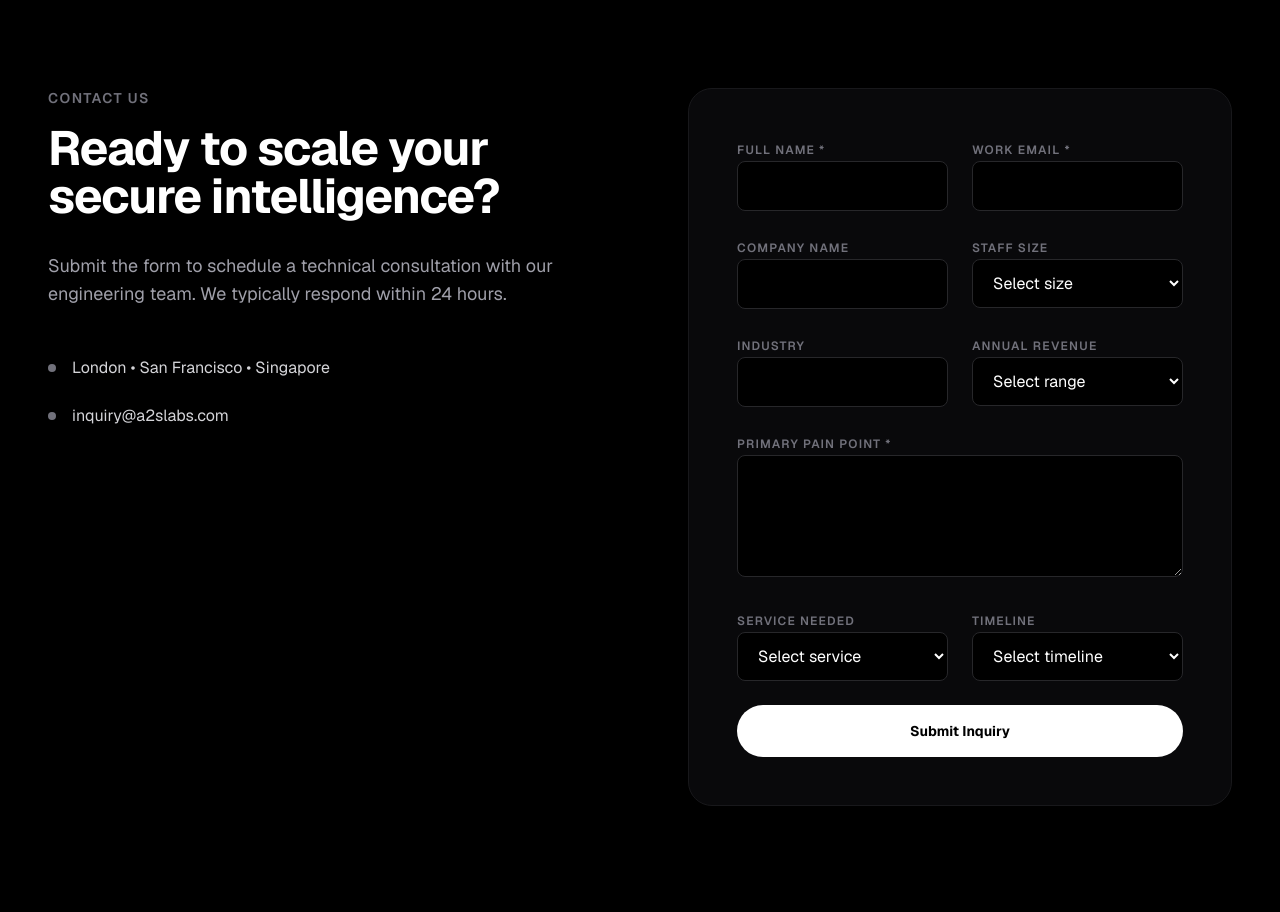
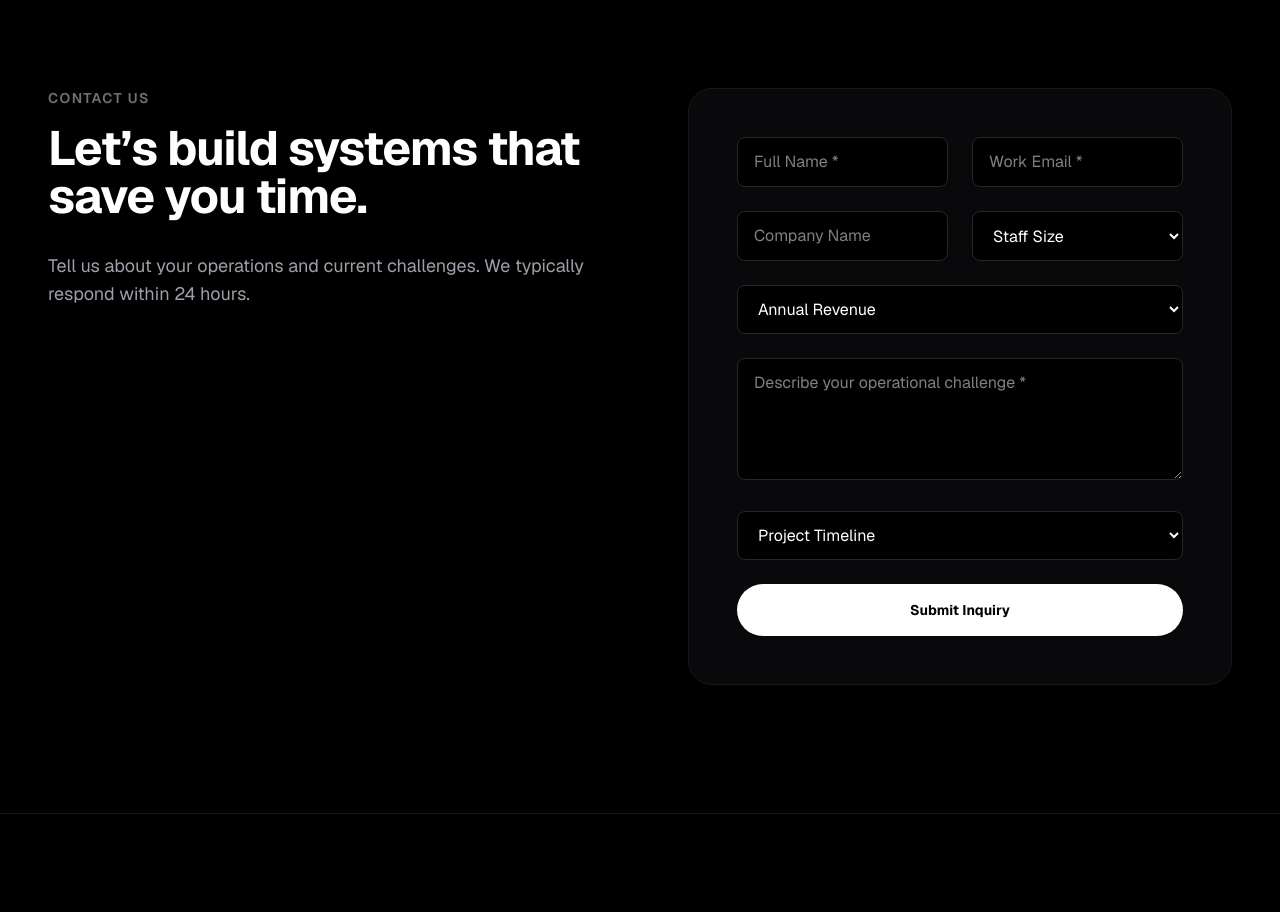
Before and after one commit to saifalid23/a2slabs-website, a Next.js app: page / in a window 1280 px wide. Shown: the part 3480-4392 px from the top of the page. Built offline with nearby package versions, Linux system fonts and the light colour scheme.

Commit message:
fix contact form submission using URL encoded POST

```diff
--- a/components/ContactForm.tsx
+++ b/components/ContactForm.tsx
@@ -4,19 +4,21 @@ import { useState } from "react";
 
 export default function ContactForm() {
     const [status, setStatus] = useState<"idle" | "loading" | "success" | "error">("idle");
+
     const [formData, setFormData] = useState({
         fullName: "",
         workEmail: "",
         companyName: "",
         staffSize: "",
-        industry: "",
         annualRevenue: "",
         painPoint: "",
         serviceNeeded: "",
         timeline: "",
     });
 
-    const handleChange = (e: React.ChangeEvent<HTMLInputElement | HTMLTextAreaElement | HTMLSelectElement>) => {
+    const handleChange = (
+        e: React.ChangeEvent<HTMLInputElement | HTMLTextAreaElement | HTMLSelectElement>
+    ) => {
         const { name, value } = e.target;
         setFormData((prev) => ({ ...prev, [name]: value }));
     };
@@ -25,15 +27,23 @@ export default function ContactForm() {
         e.preventDefault();
         setStatus("loading");
 
-        const webhookUrl = process.env.NEXT_PUBLIC_WEBHOOK_URL || "https://example.com/webhook";
+        const webhookUrl =
+            process.env.NEXT_PUBLIC_WEBHOOK_URL ||
+            "https://script.google.com/macros/s/AKfycbxt4HR3CnGlsnSpppdUreoGOa3pVyaa3olLtmltdWyybwfZR8etBo0RdSXxx3AyhIEa/exec";
 
         try {
             const response = await fetch(webhookUrl, {
                 method: "POST",
-                headers: {
-                    "Content-Type": "application/json",
-                },
-                body: JSON.stringify(formData),
+                body: new URLSearchParams({
+                    fullName: formData.fullName,
+                    workEmail: formData.workEmail,
+                    companyName: formData.companyName,
+                    staffSize: formData.staffSize,
+                    annualRevenue: formData.annualRevenue,
+                    painPoint: formData.painPoint,
+                    serviceNeeded: formData.serviceNeeded,
+                    timeline: formData.timeline,
+                }),
             });
 
             if (response.ok) {
@@ -43,7 +53,6 @@ export default function ContactForm() {
                     workEmail: "",
                     companyName: "",
                     staffSize: "",
-                    industry: "",
                     annualRevenue: "",
                     painPoint: "",
                     serviceNeeded: "",
@@ -63,38 +72,27 @@ export default function ContactForm() {
             <div className="container mx-auto px-6 md:px-12">
                 <div className="grid gap-24 lg:grid-cols-2">
                     <div>
-                        <h2 className="mb-4 text-sm font-semibold uppercase tracking-widest text-zinc-500">Contact Us</h2>
+                        <h2 className="mb-4 text-sm font-semibold uppercase tracking-widest text-zinc-500">
+                            Contact Us
+                        </h2>
                         <h3 className="mb-8 text-4xl font-bold tracking-tight text-white md:text-5xl">
-                            Ready to scale your <br /> secure intelligence?
+                            Let’s build systems that save you time.
                         </h3>
                         <p className="mb-12 text-lg text-zinc-400">
-                            Submit the form to schedule a technical consultation with our engineering team.
+                            Tell us about your operations and current challenges.
                             We typically respond within 24 hours.
                         </p>
-
-                        <div className="space-y-6">
-                            <div className="flex items-center space-x-4">
-                                <div className="h-2 w-2 rounded-full bg-zinc-500"></div>
-                                <span className="text-zinc-300">London • San Francisco • Singapore</span>
-                            </div>
-                            <div className="flex items-center space-x-4">
-                                <div className="h-2 w-2 rounded-full bg-zinc-500"></div>
-                                <span className="text-zinc-300">inquiry@a2slabs.com</span>
-                            </div>
-                        </div>
                     </div>
 
                     <div className="rounded-3xl border border-zinc-900 bg-zinc-950 p-8 md:p-12">
                         {status === "success" ? (
                             <div className="flex h-full flex-col items-center justify-center py-12 text-center">
-                                <div className="mb-6 flex h-16 w-16 items-center justify-center rounded-full bg-zinc-800 text-white">
-                                    <svg className="h-8 w-8" fill="none" stroke="currentColor" viewBox="0 0 24 24">
-                                        <path strokeLinecap="round" strokeLinejoin="round" strokeWidth={2} d="M5 13l4 4L19 7" />
-                                    </svg>
-                                </div>
-                                <h4 className="mb-4 text-2xl font-bold text-white">Inquiry Received</h4>
+                                <h4 className="mb-4 text-2xl font-bold text-white">
+                                    Inquiry Received
+                                </h4>
                                 <p className="text-zinc-500">
-                                    Thank you for your interest. One of our engineers will be in touch shortly.
+                                    Thanks for reaching out. We’ll review your
+                                    details and respond shortly.
                                 </p>
                                 <button
                                     onClick={() => setStatus("idle")}
@@ -106,167 +104,99 @@ export default function ContactForm() {
                         ) : (
                             <form onSubmit={handleSubmit} className="space-y-6">
                                 <div className="grid gap-6 md:grid-cols-2">
-                                    <div className="space-y-2">
-                                        <label htmlFor="fullName" className="text-xs font-semibold uppercase tracking-widest text-zinc-500">
-                                            Full Name *
-                                        </label>
                                     <input
                                         required
                                         type="text"
-                                            id="fullName"
                                         name="fullName"
+                                        placeholder="Full Name *"
                                         value={formData.fullName}
                                         onChange={handleChange}
-                                            className="w-full rounded-lg border border-zinc-800 bg-black px-4 py-3 text-white transition-colors focus:border-zinc-500 focus:outline-none"
+                                        className="w-full rounded-lg border border-zinc-800 bg-black px-4 py-3 text-white focus:border-zinc-500 focus:outline-none"
                                     />
-                                    </div>
-                                    <div className="space-y-2">
-                                        <label htmlFor="workEmail" className="text-xs font-semibold uppercase tracking-widest text-zinc-500">
-                                            Work Email *
-                                        </label>
+
                                     <input
                                         required
                                         type="email"
-                                            id="workEmail"
                                         name="workEmail"
+                                        placeholder="Work Email *"
                                         value={formData.workEmail}
                                         onChange={handleChange}
-                                            className="w-full rounded-lg border border-zinc-800 bg-black px-4 py-3 text-white transition-colors focus:border-zinc-500 focus:outline-none"
+                                        className="w-full rounded-lg border border-zinc-800 bg-black px-4 py-3 text-white focus:border-zinc-500 focus:outline-none"
                                     />
-                                    </div>
                                 </div>
 
                                 <div className="grid gap-6 md:grid-cols-2">
-                                    <div className="space-y-2">
-                                        <label htmlFor="companyName" className="text-xs font-semibold uppercase tracking-widest text-zinc-500">
-                                            Company Name
-                                        </label>
                                     <input
                                         type="text"
-                                            id="companyName"
                                         name="companyName"
+                                        placeholder="Company Name"
                                         value={formData.companyName}
                                         onChange={handleChange}
-                                            className="w-full rounded-lg border border-zinc-800 bg-black px-4 py-3 text-white transition-colors focus:border-zinc-500 focus:outline-none"
+                                        className="w-full rounded-lg border border-zinc-800 bg-black px-4 py-3 text-white focus:border-zinc-500 focus:outline-none"
                                     />
-                                    </div>
-                                    <div className="space-y-2">
-                                        <label htmlFor="staffSize" className="text-xs font-semibold uppercase tracking-widest text-zinc-500">
-                                            Staff Size
-                                        </label>
+
                                     <select
-                                            id="staffSize"
                                         name="staffSize"
                                         value={formData.staffSize}
                                         onChange={handleChange}
-                                            className="w-full rounded-lg border border-zinc-800 bg-black px-4 py-3 text-white transition-colors focus:border-zinc-500 focus:outline-none"
+                                        className="w-full rounded-lg border border-zinc-800 bg-black px-4 py-3 text-white focus:border-zinc-500 focus:outline-none"
                                     >
-                                            <option value="">Select size</option>
+                                        <option value="">Staff Size</option>
                                         <option value="1-10">1-10</option>
                                         <option value="11-50">11-50</option>
                                         <option value="51-200">51-200</option>
                                         <option value="200+">200+</option>
                                     </select>
                                 </div>
-                                </div>
 
-                                <div className="grid gap-6 md:grid-cols-2">
-                                    <div className="space-y-2">
-                                        <label htmlFor="industry" className="text-xs font-semibold uppercase tracking-widest text-zinc-500">
-                                            Industry
-                                        </label>
-                                        <input
-                                            type="text"
-                                            id="industry"
-                                            name="industry"
-                                            value={formData.industry}
-                                            onChange={handleChange}
-                                            className="w-full rounded-lg border border-zinc-800 bg-black px-4 py-3 text-white transition-colors focus:border-zinc-500 focus:outline-none"
-                                        />
-                                    </div>
-                                    <div className="space-y-2">
-                                        <label htmlFor="annualRevenue" className="text-xs font-semibold uppercase tracking-widest text-zinc-500">
-                                            Annual Revenue
-                                        </label>
                                 <select
-                                            id="annualRevenue"
                                     name="annualRevenue"
                                     value={formData.annualRevenue}
                                     onChange={handleChange}
-                                            className="w-full rounded-lg border border-zinc-800 bg-black px-4 py-3 text-white transition-colors focus:border-zinc-500 focus:outline-none"
+                                    className="w-full rounded-lg border border-zinc-800 bg-black px-4 py-3 text-white focus:border-zinc-500 focus:outline-none"
                                 >
-                                            <option value="">Select range</option>
+                                    <option value="">Annual Revenue</option>
                                     <option value="<$1M">&lt;$1M</option>
                                     <option value="$1M-$10M">$1M-$10M</option>
-                                            <option value="$10M-$50M">$10M-$50M</option>
-                                            <option value="$50M+">$50M+</option>
+                                    <option value="$10M+">$10M+</option>
                                 </select>
-                                    </div>
-                                </div>
 
-                                <div className="space-y-2">
-                                    <label htmlFor="painPoint" className="text-xs font-semibold uppercase tracking-widest text-zinc-500">
-                                        Primary Pain Point *
-                                    </label>
                                 <textarea
                                     required
-                                        id="painPoint"
                                     name="painPoint"
                                     rows={4}
+                                    placeholder="Describe your operational challenge *"
                                     value={formData.painPoint}
                                     onChange={handleChange}
-                                        className="w-full rounded-lg border border-zinc-800 bg-black px-4 py-3 text-white transition-colors focus:border-zinc-500 focus:outline-none"
-                                    ></textarea>
-                                </div>
+                                    className="w-full rounded-lg border border-zinc-800 bg-black px-4 py-3 text-white focus:border-zinc-500 focus:outline-none"
+                                />
 
-                                <div className="grid gap-6 md:grid-cols-2">
-                                    <div className="space-y-2">
-                                        <label htmlFor="serviceNeeded" className="text-xs font-semibold uppercase tracking-widest text-zinc-500">
-                                            Service Needed
-                                        </label>
+                                {/* ✅ Timeline Field Restored */}
                                 <select
-                                            id="serviceNeeded"
-                                            name="serviceNeeded"
-                                            value={formData.serviceNeeded}
-                                            onChange={handleChange}
-                                            className="w-full rounded-lg border border-zinc-800 bg-black px-4 py-3 text-white transition-colors focus:border-zinc-500 focus:outline-none"
-                                        >
-                                            <option value="">Select service</option>
-                                            <option value="AI">AI Automation</option>
-                                            <option value="Security">Security Engineering</option>
-                                            <option value="Both">Both</option>
-                                        </select>
-                                    </div>
-                                    <div className="space-y-2">
-                                        <label htmlFor="timeline" className="text-xs font-semibold uppercase tracking-widest text-zinc-500">
-                                            Timeline
-                                        </label>
-                                        <select
-                                            id="timeline"
                                     name="timeline"
                                     value={formData.timeline}
                                     onChange={handleChange}
-                                            className="w-full rounded-lg border border-zinc-800 bg-black px-4 py-3 text-white transition-colors focus:border-zinc-500 focus:outline-none"
+                                    className="w-full rounded-lg border border-zinc-800 bg-black px-4 py-3 text-white focus:border-zinc-500 focus:outline-none"
                                 >
-                                            <option value="">Select timeline</option>
+                                    <option value="">Project Timeline</option>
                                     <option value="ASAP">ASAP</option>
                                     <option value="1-3 months">1-3 months</option>
-                                            <option value="Exploring">Exploring</option>
+                                    <option value="Exploring options">Exploring options</option>
                                 </select>
-                                    </div>
-                                </div>
 
                                 <button
                                     disabled={status === "loading"}
                                     type="submit"
                                     className="w-full rounded-full bg-white px-8 py-4 text-sm font-bold text-black transition-all hover:bg-zinc-200 disabled:opacity-50"
                                 >
-                                    {status === "loading" ? "Processing..." : "Submit Inquiry"}
+                                    {status === "loading"
+                                        ? "Processing..."
+                                        : "Submit Inquiry"}
                                 </button>
 
                                 {status === "error" && (
                                     <p className="text-center text-sm text-red-500">
-                                        An error occurred. Please try again or email us directly.
+                                        An error occurred. Please try again.
                                     </p>
                                 )}
                             </form>
```
Lines whose indentation alone changed are shown as unchanged.
